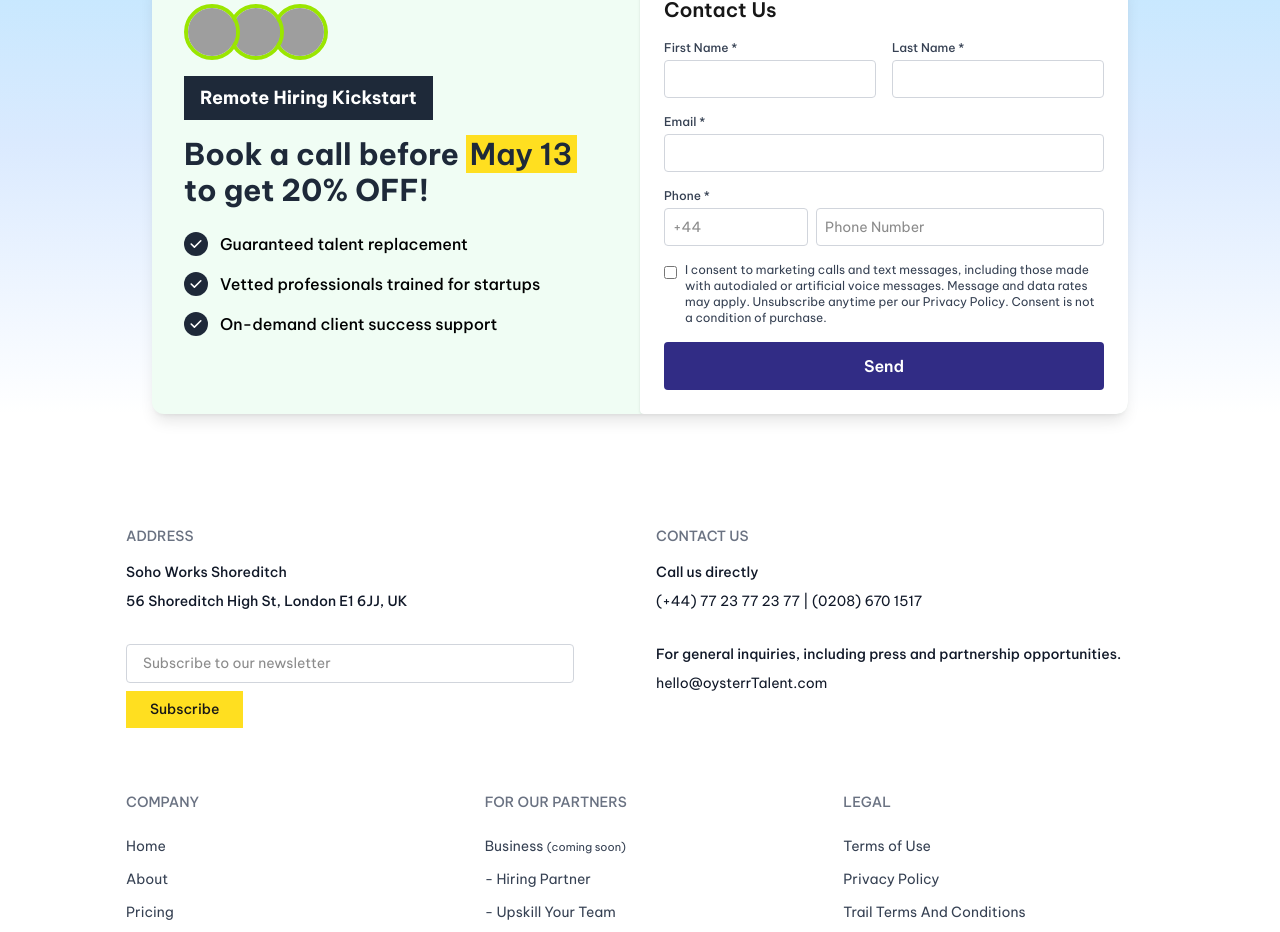
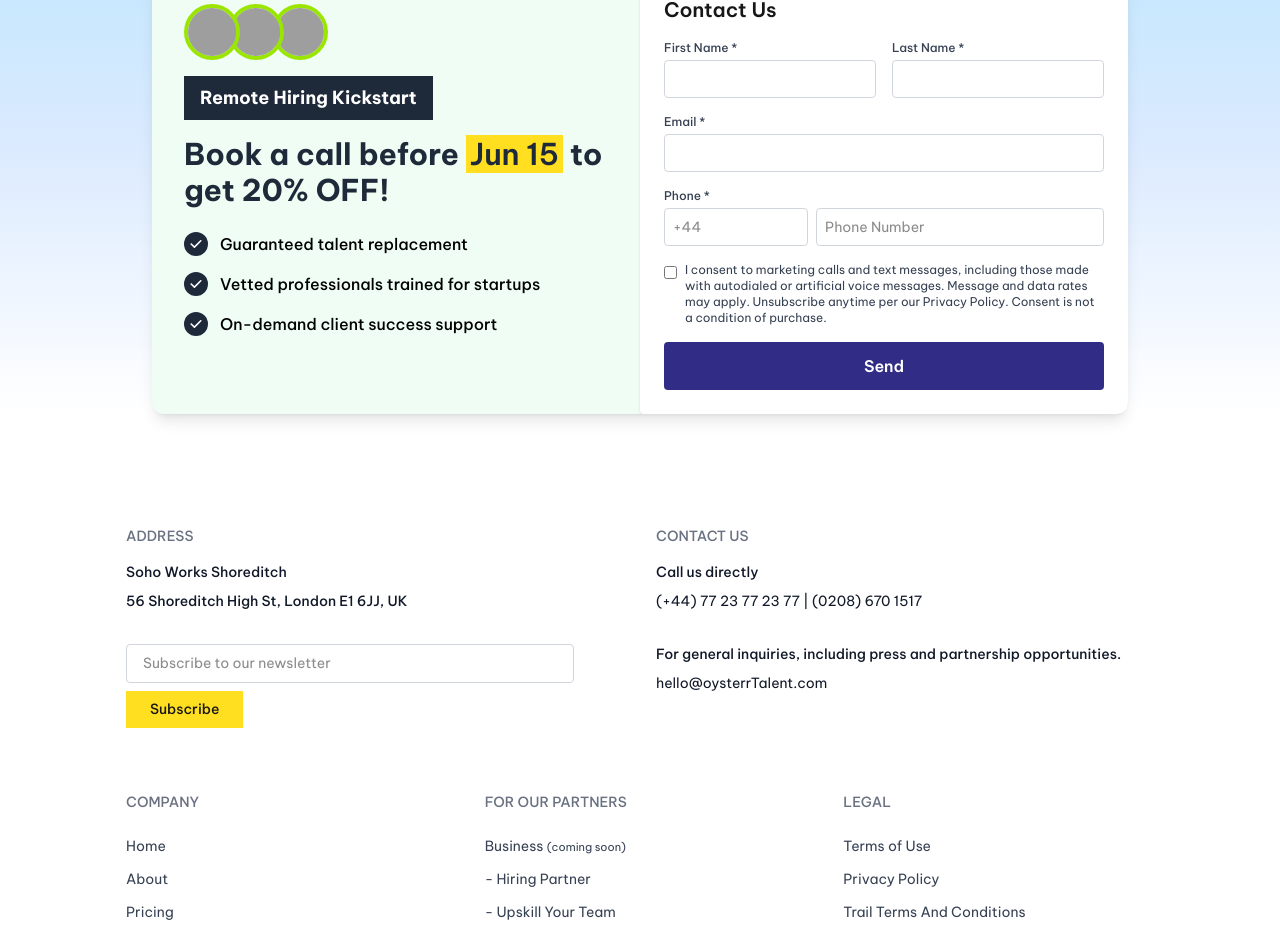
Before and after one commit to viji9898/app-oysterr, a Next.js app: page / in a window 1280 px wide. Shown: the part 5127-6059 px from the top of the page. Built offline with nearby package versions, Linux system fonts and the light colour scheme; grey boxes are pictures that could not be loaded.

Commit message:
update promo offer date
1. chnage - always the 15th of the following month

```diff
--- a/src/app/components/booking/OfferDeadline.tsx
+++ b/src/app/components/booking/OfferDeadline.tsx
@@ -7,7 +7,8 @@ const OfferDeadline: React.FC = () => {
 
   useEffect(() => {
     const date = new Date();
-    date.setDate(date.getDate() + 2);
+    date.setMonth(date.getMonth() + 1); // Move to next month
+    date.setDate(15); // Set to 15th
     const formatted = date.toLocaleDateString("en-US", {
       month: "short",
       day: "numeric",
```
